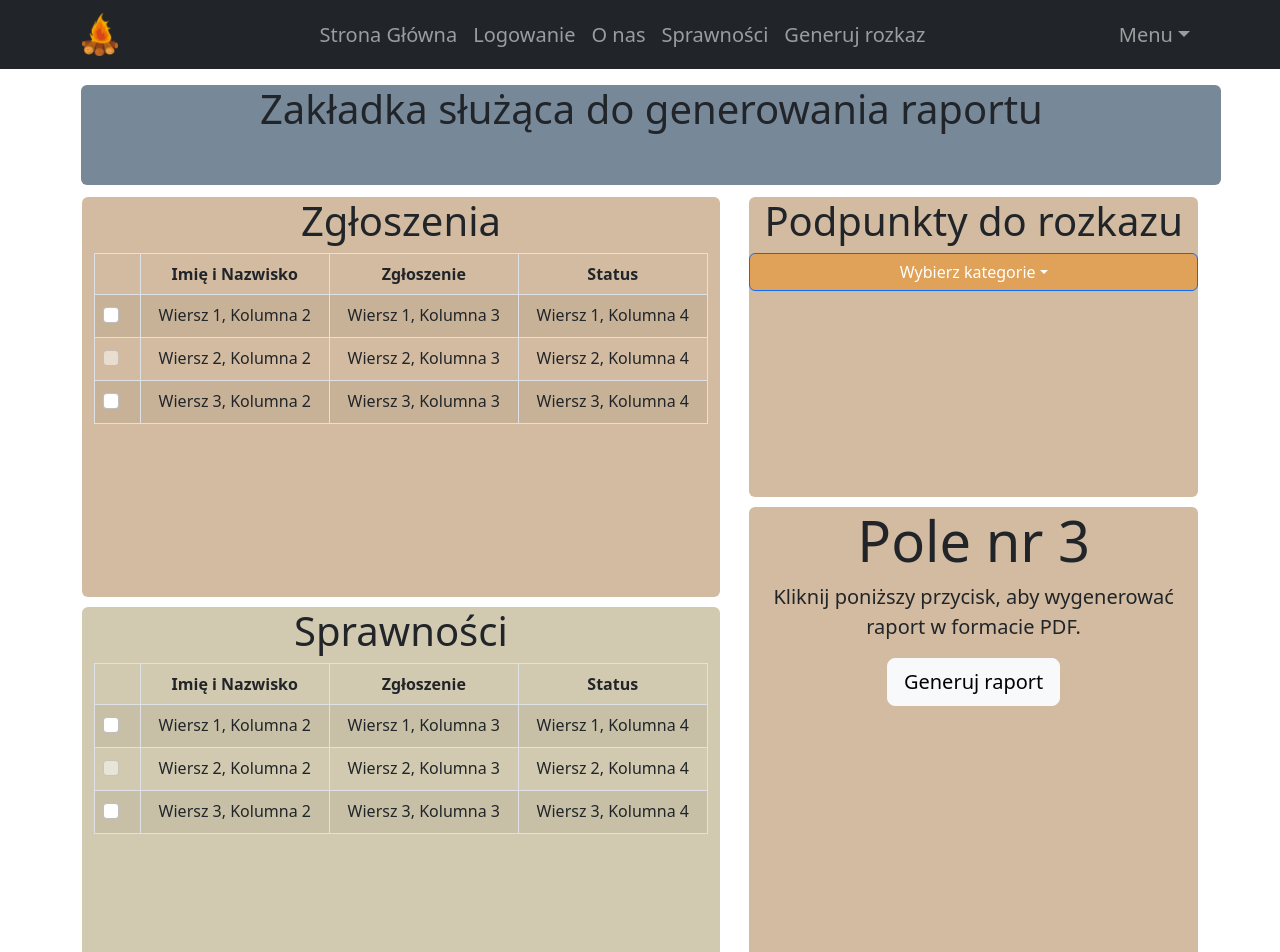
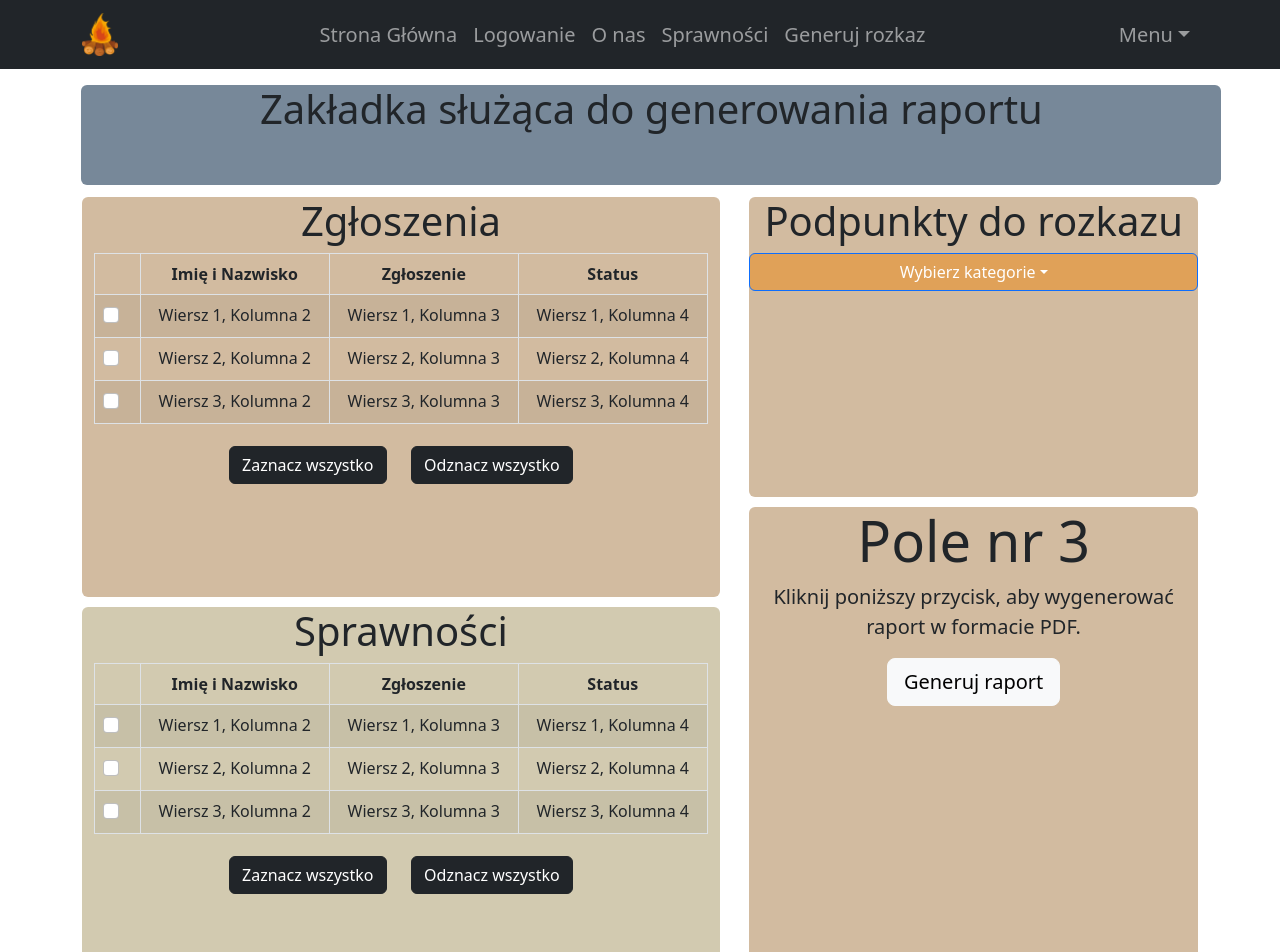
Before and after one commit to pawel150199/zastosowanie-informatyki-w-gospodarce, a React (Create React App) app in the folder harcownik-frontend/: page /raport in a window 1280 px wide. Shown: the top 952 px of the page. Built offline with nearby package versions, Linux system fonts and the light colour scheme.

Commit message:
add button

```diff
--- a/harcownik-frontend/src/components/raport/Efficiency.jsx
+++ b/harcownik-frontend/src/components/raport/Efficiency.jsx
@@ -13,7 +13,29 @@ import {
 } from "react-bootstrap";
 
 function Efficiency() {
-    return(
+  const eventCheckBoxTrue = () => {
+    let checkboxs = document.getElementsByName("efficiency");
+    for (let i = 0; i < checkboxs.length; i++) {
+      //zero-based array
+      if (!checkboxs[i].checked) {
+        // Zaznaczenie checkboxa
+        checkboxs[i].checked = true;
+      }
+    }
+  };
+
+  const eventCheckBoxFalse = () => {
+    let checkboxs = document.getElementsByName("efficiency");
+    for (let i = 0; i < checkboxs.length; i++) {
+      //zero-based array
+      if (checkboxs[i].checked) {
+        // Zaznaczenie checkboxa
+        checkboxs[i].checked = false;
+      }
+    }
+  };
+
+  return (
     <div class="jumbotron jumbotronStyle_4 rounded ">
       <h1>Sprawności</h1>
       <Container>
@@ -31,10 +53,12 @@ function Efficiency() {
               <td>
                 <div class="form-check">
                   <input
-                    class="form-check-input"
+                    class="form-check-input ef"
                     type="checkbox"
                     value=""
+                    name="efficiency"
                     id="flexCheckDefault"
+                    // checked onClick={eventCheckBox()}
                   />
                   <label
                     class="form-check-label"
@@ -51,10 +75,10 @@ function Efficiency() {
                 <div class="form-check">
                   <input
                     class="form-check-input"
+                    name="efficiency"
                     type="checkbox"
                     value=""
                     id="flexCheckDefault"
-                    disabled
                   />
                   <label
                     class="form-check-label"
@@ -73,7 +97,9 @@ function Efficiency() {
                     class="form-check-input"
                     type="checkbox"
                     value=""
+                    name="efficiency"
                     id="flexCheckDefault"
+                    // checked onClick={eventCheckBox()}
                   />
                   <label
                     class="form-check-label"
@@ -87,9 +113,25 @@ function Efficiency() {
             </tr>
           </tbody>
         </Table>
+        <button
+          type="button"
+          class="btn btn-dark"
+          onClick={eventCheckBoxTrue}
+          style={{ marginRight: "4%", marginTop: "1%", marginBottom: "3%" }}
+        >
+          Zaznacz wszystko
+        </button>
+        <button
+          type="button"
+          class="btn btn-dark"
+          onClick={eventCheckBoxFalse}
+          style={{ marginBottom: "3%", marginTop: "1%" }}
+        >
+          Odznacz wszystko
+        </button>
       </Container>
     </div>
-    )
+  );
 }
 
-export default Efficiency
+export default Efficiency;
--- a/harcownik-frontend/src/components/raport/Submissions.jsx
+++ b/harcownik-frontend/src/components/raport/Submissions.jsx
@@ -1,5 +1,6 @@
 import React, { useState, useEffect } from "react";
 import "./raport_style.css";
+// import "./Raport_Style";
 import {
   Container,
   Row,
@@ -13,6 +14,28 @@ import {
 } from "react-bootstrap";
 
 function Submissions() {
+  const eventCheckBoxTrue = () => {
+    let checkboxs = document.getElementsByName("submissions");
+    for (let i = 0; i < checkboxs.length; i++) {
+      //zero-based array
+      if (!checkboxs[i].checked) {
+        // Zaznaczenie checkboxa
+        checkboxs[i].checked = true;
+      }
+    }
+  };
+
+  const eventCheckBoxFalse = () => {
+    let checkboxs = document.getElementsByName("submissions");
+    for (let i = 0; i < checkboxs.length; i++) {
+      //zero-based array
+      if (checkboxs[i].checked) {
+        // Zaznaczenie checkboxa
+        checkboxs[i].checked = false;
+      }
+    }
+  };
+
   return (
     <div class="jumbotron jumbotronStyle_1 rounded ">
       <h1>Zgłoszenia</h1>
@@ -35,6 +58,7 @@ function Submissions() {
                     type="checkbox"
                     value=""
                     id="flexCheckDefault"
+                    name="submissions"
                   />
                   <label
                     class="form-check-label"
@@ -54,7 +78,8 @@ function Submissions() {
                     type="checkbox"
                     value=""
                     id="flexCheckDefault"
-                    disabled
+                    name="submissions"
+                    // disabled
                   />
                   <label
                     class="form-check-label"
@@ -74,6 +99,7 @@ function Submissions() {
                     type="checkbox"
                     value=""
                     id="flexCheckDefault"
+                    name="submissions"
                   />
                   <label
                     class="form-check-label"
@@ -87,6 +113,22 @@ function Submissions() {
             </tr>
           </tbody>
         </Table>
+        <button
+          type="button"
+          class="btn btn-dark"
+          onClick={eventCheckBoxTrue}
+          style={{ marginRight: "4%", marginTop: "1%", marginBottom: "3%" }}
+        >
+          Zaznacz wszystko
+        </button>
+        <button
+          type="button"
+          class="btn btn-dark"
+          onClick={eventCheckBoxFalse}
+          style={{ marginBottom: "3%", marginTop: "1%" }}
+        >
+          Odznacz wszystko
+        </button>
       </Container>
     </div>
   );
```
Lines whose indentation alone changed are shown as unchanged.
